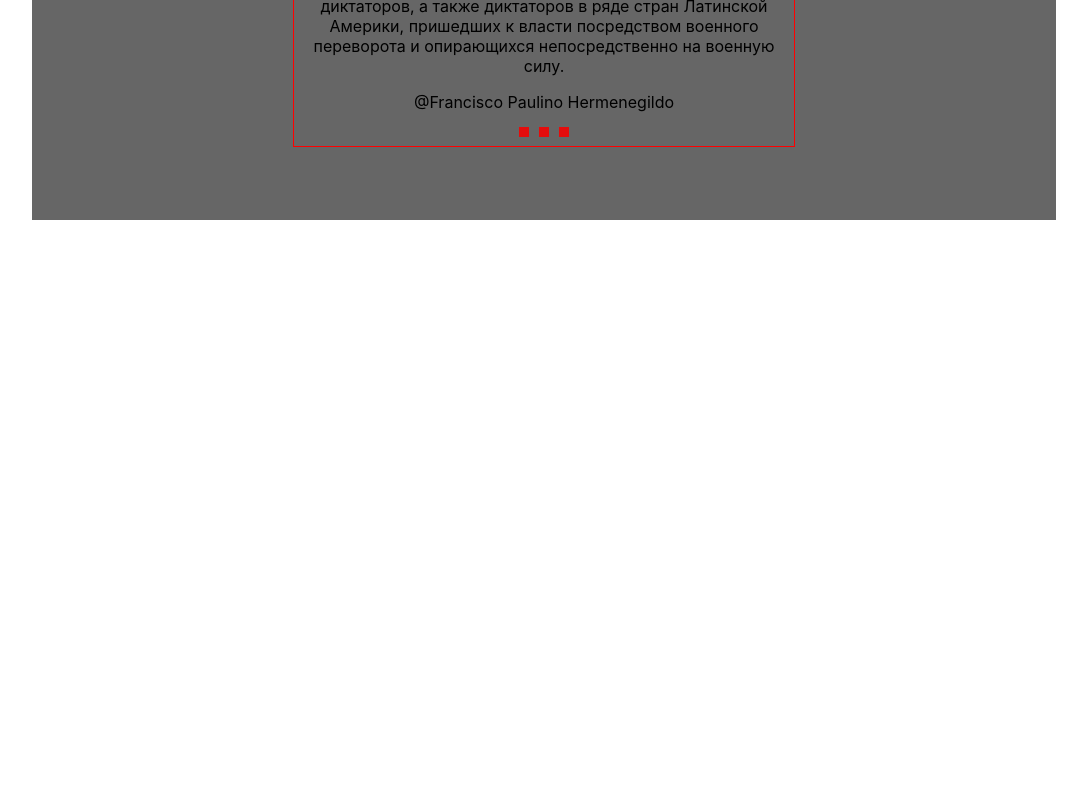
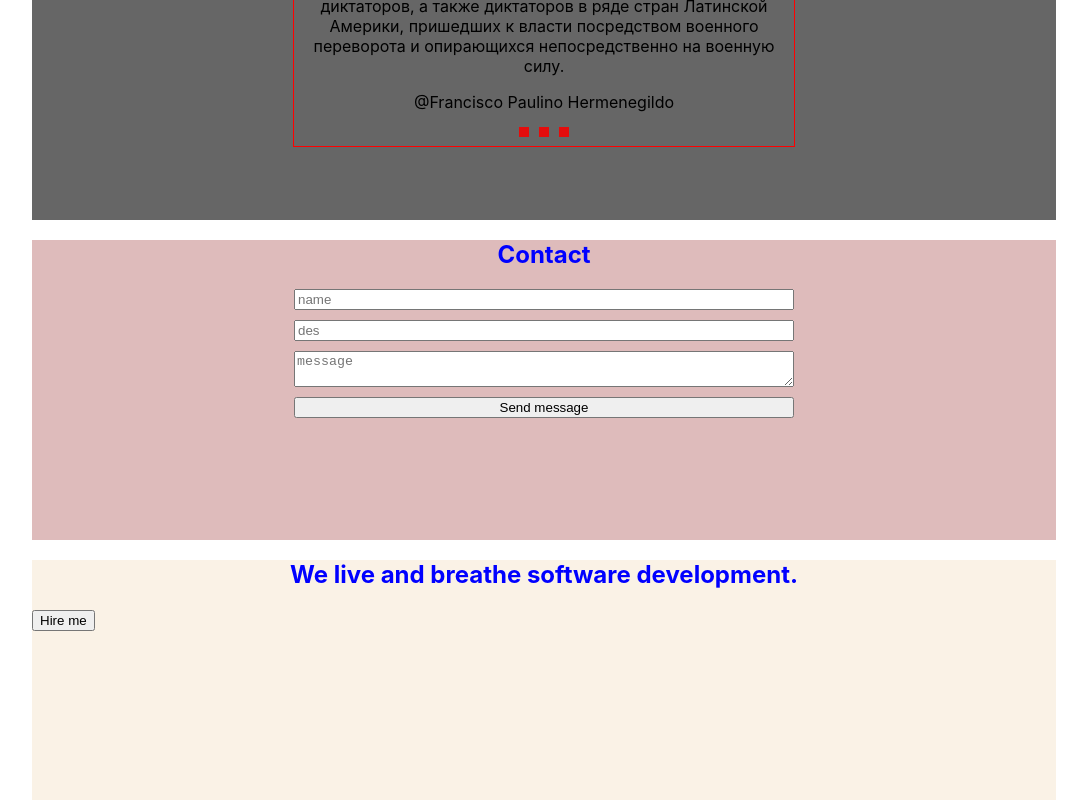
Before and after one commit to tabolo1000/portfolio, a React app: page / in a window 1280 px wide. Shown: the part 4500-5300 px from the top of the page, without its empty margins (96-1183 px from the left). Before the commit the page ends 4720 px from the top, so only its background shows below. Built offline with nearby package versions, Linux system fonts and the light colour scheme.

Commit message:
add Slogon section

```diff
--- a/src/App.tsx
+++ b/src/App.tsx
@@ -5,6 +5,8 @@ import { Main } from './layout/section/main/Main';
 import { Skills } from './layout/section/skills/Skills';
 import { Works } from './layout/section/works/Works';
 import { Testimony } from './layout/section/testimony/Testimony';
+import { Contact } from './layout/section/contacts/Contact';
+import { Slogan } from './layout/section/slogan/Slogon';
 
 
 
@@ -16,6 +18,8 @@ function App() {
             <Skills/>
             <Works/>
             <Testimony/>
+            <Contact/>
+            <Slogan/>
         </AppStyled>
     );
 }
--- /dev/null
+++ b/src/components/Button.tsx
@@ -0,0 +1,9 @@
+import styled from "styled-components";
+
+
+
+
+
+export const Button = styled.button`
+
+`
--- a/src/components/Button/Button.tsx
+++ b/src/components/Button/Button.tsx
@@ -10,7 +10,7 @@ type ButtonProps = {
 }
 
 
-export const Button = ({style, iconId}:ButtonProps) => {
+export const Button1 = ({style, iconId}:ButtonProps) => {
     return (
         <div>
         <button  style={{...style, width: '200px', height: '200px'}}>
--- /dev/null
+++ b/src/layout/section/contacts/Contact.tsx
@@ -0,0 +1,34 @@
+import styled from "styled-components";
+import { SectionTitle } from "../../../components/SectionTitle";
+import { Button } from "../../../components/Button";
+
+export const Contact = () => {
+  return <MaindContact>
+    <SectionTitle>Contact</SectionTitle>
+    <CotactForm>
+      <Field placeholder="name"/>
+      <Field placeholder="des"/>
+      <Field placeholder="message" as={"textarea"}/>
+      <Button type="submit">Send message</Button>
+    </CotactForm>
+  </MaindContact>;
+};
+
+const MaindContact = styled.section`
+  min-height: 300px;
+  background-color: #9120204d;
+`;
+
+const CotactForm = styled.form`
+  max-width: 500px;
+  width: 100%;
+
+  display: flex;
+  flex-direction: column;
+  gap: 10px;
+  margin: 0 auto;
+`;
+
+const Field = styled.input`
+
+`;
--- /dev/null
+++ b/src/layout/section/slogan/Slogon.tsx
@@ -0,0 +1,15 @@
+import styled from "styled-components";
+import { SectionTitle } from "../../../components/SectionTitle";
+import { Button } from "../../../components/Button";
+
+export const Slogan = () => {
+  return <MainSlogan>
+    <SectionTitle>We live and breathe software development.</SectionTitle>
+    <Button>Hire me</Button>
+  </MainSlogan>;
+};
+
+const MainSlogan = styled.section`
+    min-height: 30vh;
+    background-color: #cc89141b;
+`;
```
